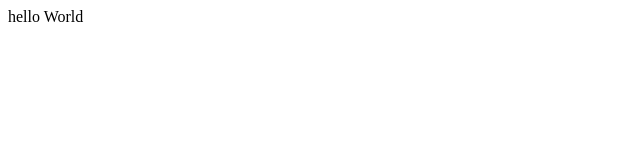
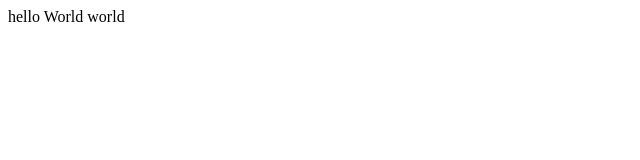
Before and after one commit to AckermannJan/movie-picker-nuxt-3, a Nuxt app: page / in a window 1280 px wide. Shown: the top 160 px of the page, without its empty margins (0-640 px from the left). Built offline with nearby package versions, Linux system fonts and the light colour scheme.

Commit message:
Modify netlify

```diff
--- a/components/my-first-component.vue
+++ b/components/my-first-component.vue
@@ -1,6 +1,6 @@
 <template>
     <div>
-        hello World
+        hello World world
     </div>
 </template>
 
```
Also changed, not shown: 1 other file (tests, documents, lock files or other folders).
